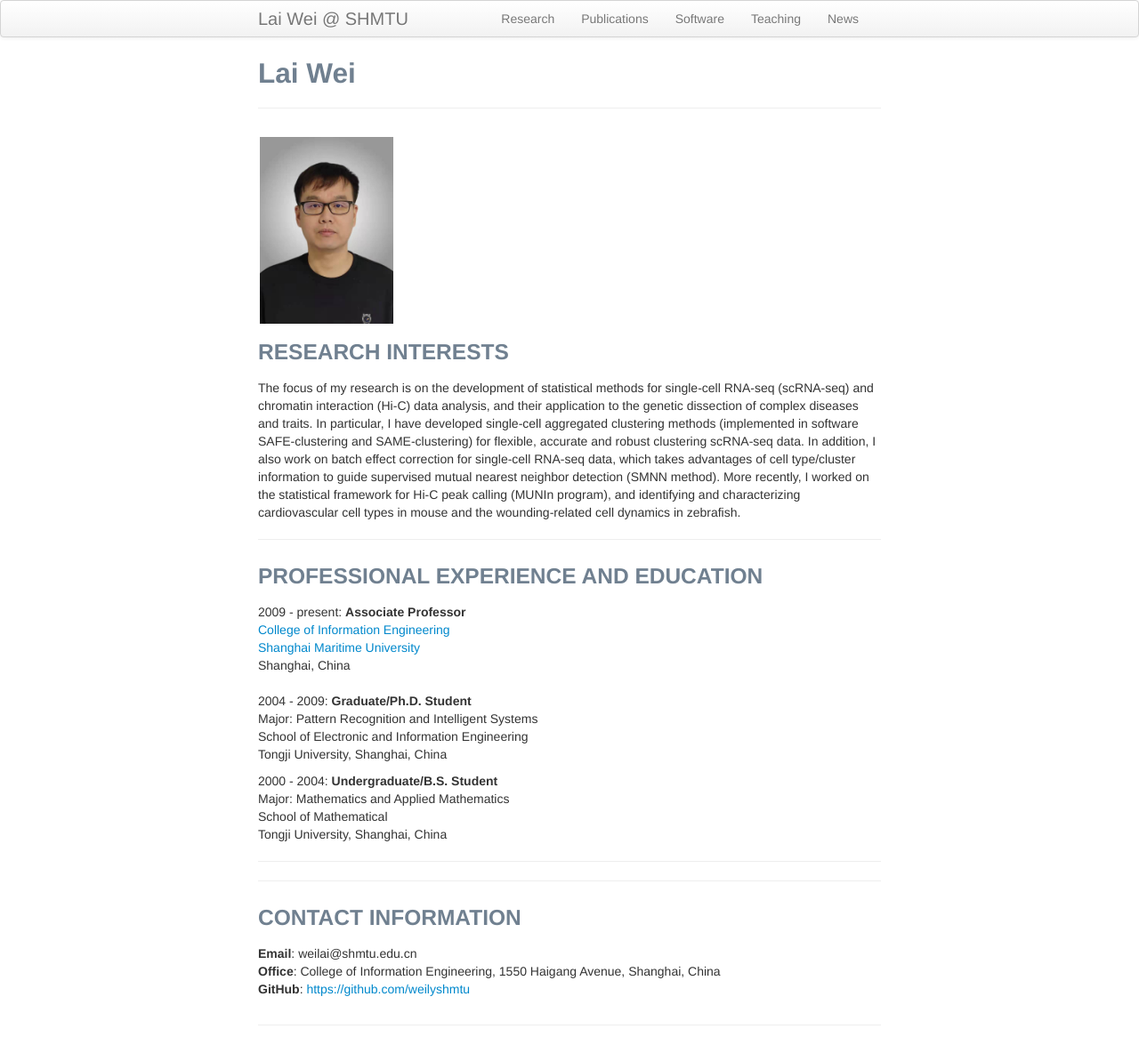
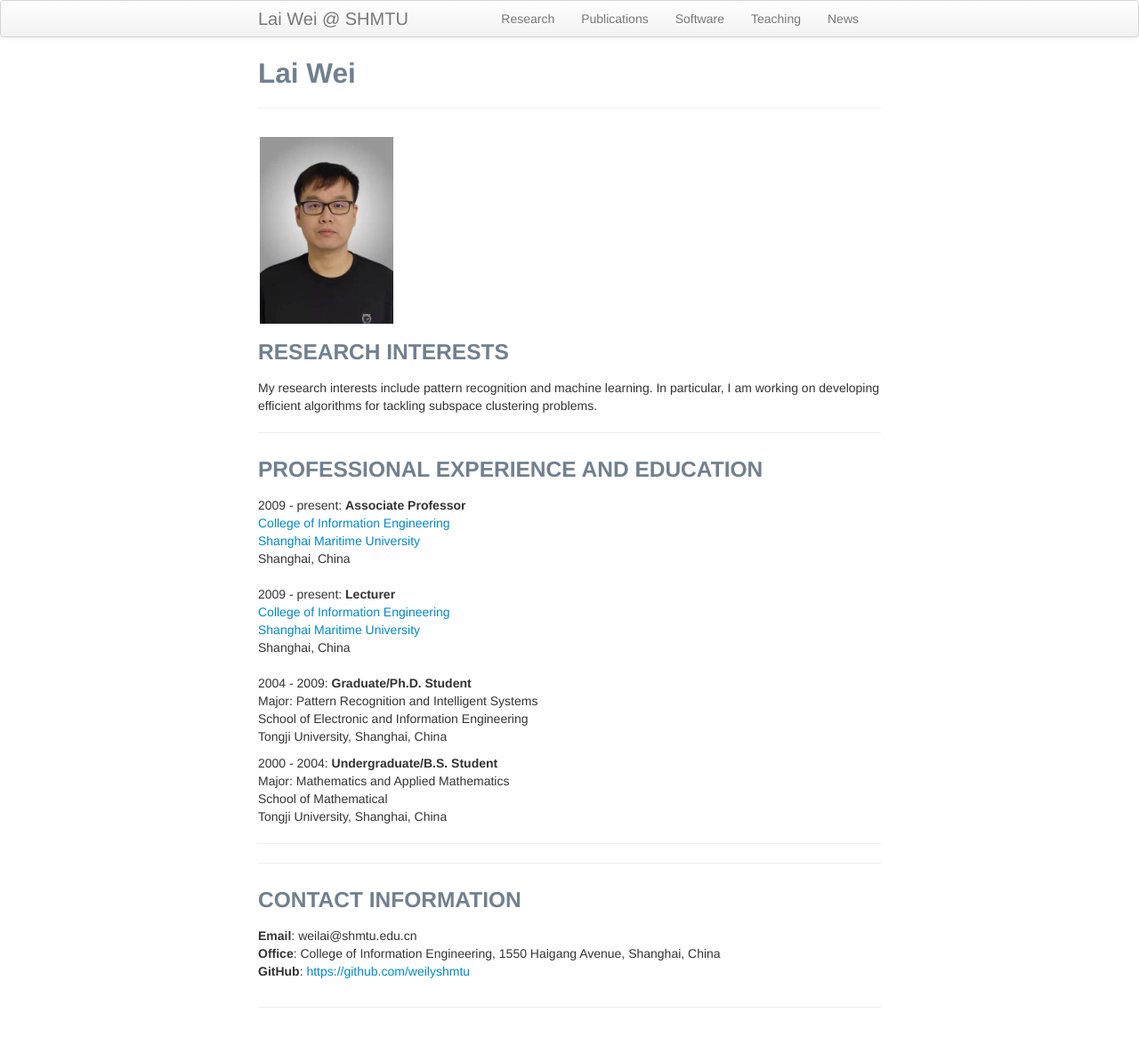
Before and after one commit to weilyshmtu/weilyshmtu.github.io, a Jekyll site: the page built from index.md, in a window 1280 px wide. Shown: the whole page at 89% size. Built offline with Jekyll 4.4.1, drawn with Linux system fonts in a browser that asks for light colours.

Commit message:
Update index.md

```diff
--- a/index.md
+++ b/index.md
@@ -16,15 +16,23 @@ title: Lai Wei
 
 ### RESEARCH INTERESTS
 
-The focus of my research is on the development of statistical methods for single-cell RNA-seq (scRNA-seq) and chromatin interaction (Hi-C) data analysis, and their application to the genetic dissection of complex diseases and traits. In particular, I have developed single-cell aggregated clustering methods (implemented in software SAFE-clustering and SAME-clustering) for flexible, accurate and robust clustering scRNA-seq data. In addition, I also work on batch effect correction for single-cell RNA-seq data, which takes advantages of cell type/cluster information to guide supervised mutual nearest neighbor detection (SMNN method). More recently, I worked on the statistical framework for Hi-C peak calling (MUNIn program), and identifying and characterizing cardiovascular cell types in mouse and the wounding-related cell dynamics in zebrafish.
+My research interests include pattern recognition and machine learning. In particular, I am working on developing efficient algorithms for tackling subspace clustering problems.
 
 ---
 
 ### PROFESSIONAL EXPERIENCE AND EDUCATION
+<div class="container">
+    <div class="row-fluid">
+            2009 - present:  <b>Associate Professor</b><br/>
+            <a href="https://cie.shmtu.edu.cn/">College of Information Engineering</a><br/>
+            <a href="https://www.shmtu.edu.cn/">Shanghai Maritime University</a><br/>
+            Shanghai, China <br/><br/>
+    </div>
+</div>
 
 <div class="container">
     <div class="row-fluid">
-            2009 - present:  <b>Associate Professor</b><br/>
+            2009 - present:  <b>Lecturer</b><br/>
             <a href="https://cie.shmtu.edu.cn/">College of Information Engineering</a><br/>
             <a href="https://www.shmtu.edu.cn/">Shanghai Maritime University</a><br/>
             Shanghai, China <br/><br/>
```
